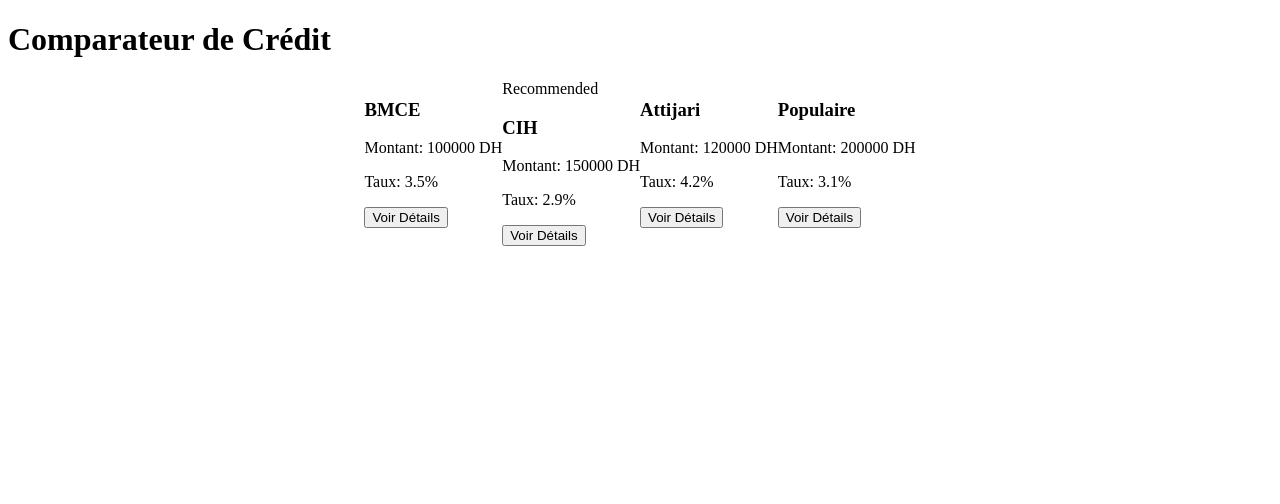
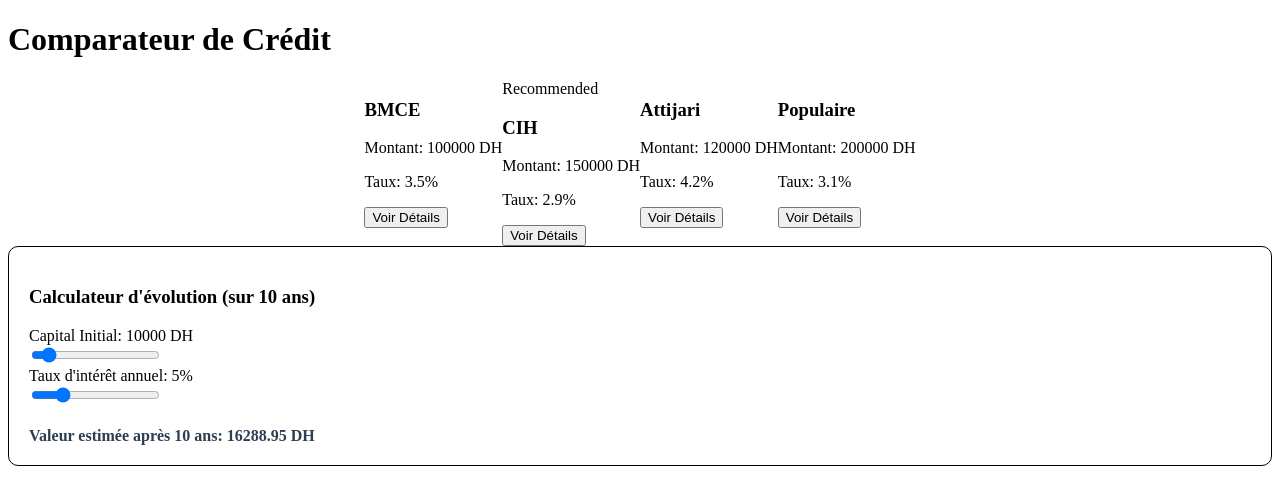
Before and after one commit to Asmaadani/Comparateur-d-Offres-de-Cr-dit, a React (Create React App) app in the folder my-credit-app/: page / in a window 1280 px wide. Shown: the top 504 px of the page. Built offline with nearby package versions, Linux system fonts and the light colour scheme.

Commit message:
créer des input range pour le calcul des capiteaux et interet

```diff
--- a/my-credit-app/src/App.js
+++ b/my-credit-app/src/App.js
@@ -1,13 +1,16 @@
 import { useState } from 'react';
 import { creditOffers } from "./data.js";
 import OfferCard from "./components/OfferCard.js"
+import CompoundInterest from "./components/CompoundInterest";
 
 function App() {
   const [selectedOffer, setSelectedOffer] = useState(null);
+  const [capital, setCapital] = useState(10000);
+  const [tauxInt, setTauxInt] = useState(5);
   const minRate = Math.min(...creditOffers.map(o => o.rate));
 
   return (
-    <div className="App"> {/* <--- Darori had l-Container l-kbir */}
+    <div className="App">
       <h1>Comparateur de Crédit</h1>
 
       <div className="offers-list" style={{ display: 'flex', justifyContent: 'center' }}>
@@ -29,7 +32,12 @@
           <p>Coût Total: {selectedOffer.amount} DH</p>
         </div>
       )}
-
+      <CompoundInterest
+        capital={capital}
+        setCapital={setCapital}
+        tauxInt={tauxInt}
+        setTauxInt={setTauxInt}
+      />
     </div>
   );
 }
--- /dev/null
+++ b/my-credit-app/src/components/CompoundInterest.js
@@ -0,0 +1,34 @@
+function CompoundInterest({ capital, setCapital, tauxInt, setTauxInt }) {
+
+  const futureValue = (capital * Math.pow((1 + (tauxInt / 100)), 10)).toFixed(2);
+
+  return (
+    <div className="calculator-section" style={{ border: '1px solid #000', padding: '20px', borderRadius: '10px' }}>
+      <h3>Calculateur d'évolution (sur 10 ans)</h3>
+
+      <div>
+        <label>Capital Initial: {capital} DH</label><br/>
+        <input
+          type="range" min="1000" max="100000" step="1000"
+          value={capital}
+          onChange={(e) => setCapital(Number(e.target.value))}
+        />
+      </div>
+
+      <div>
+        <label>Taux d'intérêt annuel: {tauxInt}%</label><br/>
+        <input
+          type="range" min="1" max="20" step="0.5"
+          value={tauxInt}
+          onChange={(e) => setTauxInt(Number(e.target.value))}
+        />
+      </div>
+
+      <div style={{ marginTop: '20px', fontWeight: 'bold', color: '#2c3e50' }}>
+        Valeur estimée après 10 ans: {futureValue} DH
+      </div>
+    </div>
+  );
+}
+
+export default CompoundInterest;
```
